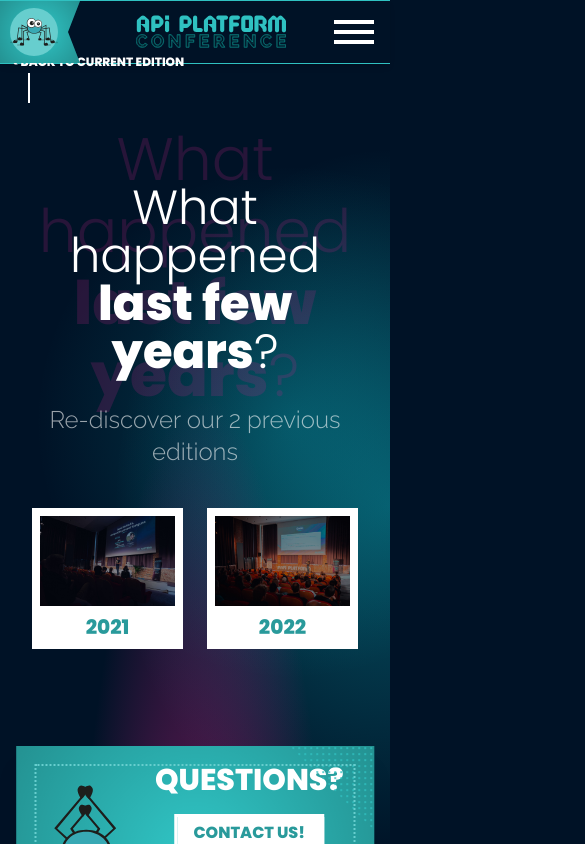
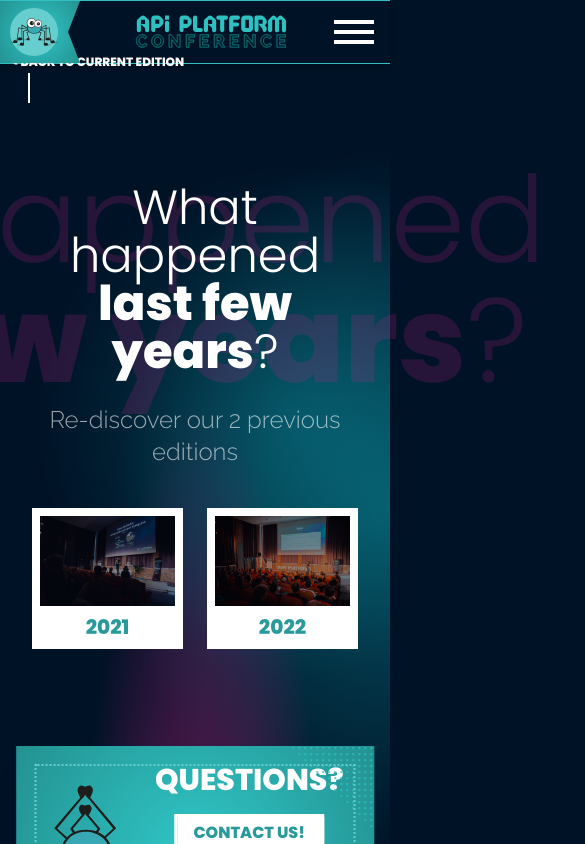
Before and after one commit to ginifizz/api-platform-website-next, a Next.js app in the folder pwa/: page /con/editions in a window 390 px wide. Shown: the top 844 px of the page, 585 px wide, since content can reach past the window. Built offline with nearby package versions, Linux system fonts and the light colour scheme.

Commit message:
laury's review

```diff
--- a/pwa/con/components/common/SectionTitle/index.tsx
+++ b/pwa/con/components/common/SectionTitle/index.tsx
@@ -26,7 +26,7 @@
     {h1 ? (
       <h1
         className={classnames(
-          "absolute select-none z-0 left-1/2 bottom-16 -translate-x-1/2 scale-[2] text-3xl w-1/2 | sm:text-6xl | md:w-1/2 | lg:w-full",
+          "absolute select-none z-0 w-[200%] left-1/2 bottom-16 -translate-x-1/2 scale-[2] text-6xl",
           dark ? "text-pink/20" : "text-blue/10"
         )}
       >
@@ -35,7 +35,7 @@
     ) : (
       <h2
         className={classnames(
-          "absolute text-6xl select-none z-0 left-1/2 bottom-16 -translate-x-1/2 scale-[2]",
+          "text-6xl absolute select-none z-0 w-[200%] left-1/2 bottom-16 -translate-x-1/2 scale-[2]",
           dark ? "text-pink/20" : "text-blue/10"
         )}
       >
```
